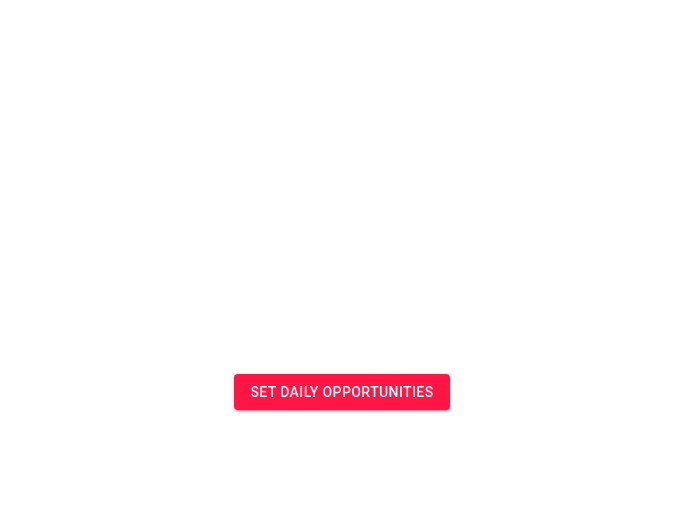
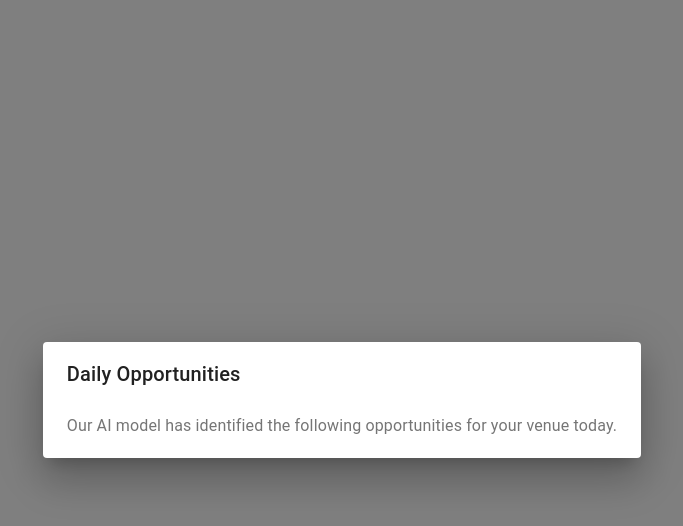
Before and after one commit to kieranongh/ec-discount-demo, a React (Create React App) app: page / in a window 1280 px wide. Both pictures are taken after a click on the button "SET DAILY OPPORTUNITIES". Shown: the top 526 px of the page, without its empty margins (298-981 px from the left). Built offline with nearby package versions, Linux system fonts and the light colour scheme; the HTML template or start-up script is replaced by a standard one.

Commit message:
Create Discount Popup

```diff
--- /dev/null
+++ b/src/components/discountPopup.jsx
@@ -0,0 +1,24 @@
+import React from 'react'
+
+import Dialog from '@material-ui/core/Dialog'
+import DialogContent from '@material-ui/core/DialogContent'
+import DialogContentText from '@material-ui/core/DialogContentText'
+import DialogTitle from '@material-ui/core/DialogTitle'
+
+// import styles from './styles.scss'
+
+const DiscountPopup = (props) => {
+  const { open, handleClose } = props
+  return (
+    <Dialog open={open} onClose={handleClose}>
+      <DialogTitle>Daily Opportunities</DialogTitle>
+      <DialogContent>
+        <DialogContentText>
+          Our AI model has identified the following opportunities for your venue today.
+        </DialogContentText>
+      </DialogContent>
+    </Dialog>
+  )
+}
+
+export default DiscountPopup
--- a/src/pages/home.jsx
+++ b/src/pages/home.jsx
@@ -1,11 +1,23 @@
-import React from 'react'
+import React, { useState } from 'react'
 
 import Grid from '@material-ui/core/Grid'
 import Button from '@material-ui/core/Button'
 
+import DiscountPopup from '../components/discountPopup'
+
 import './styles.scss'
 
 const Home = () => {
+  const [openDiscountModal, setOpenDiscountModal] = useState(false)
+
+  const handleOpenDiscountModal = () => {
+    setOpenDiscountModal(true)
+  };
+
+  const handleCloseDiscountModal = () => {
+    setOpenDiscountModal(false)
+  };
+
   return (
     <Grid
       className="home"
@@ -15,9 +27,14 @@ const Home = () => {
       spacing={2}
     >
       <Grid item>
-        <Button variant="contained" color="primary">
+        <Button
+          variant="contained"
+          color="primary"
+          onClick={handleOpenDiscountModal}
+        >
           Set Daily Opportunities
         </Button>
+        <DiscountPopup open={openDiscountModal} handleClose={handleCloseDiscountModal} />
       </Grid>
     </Grid>
   )
```
